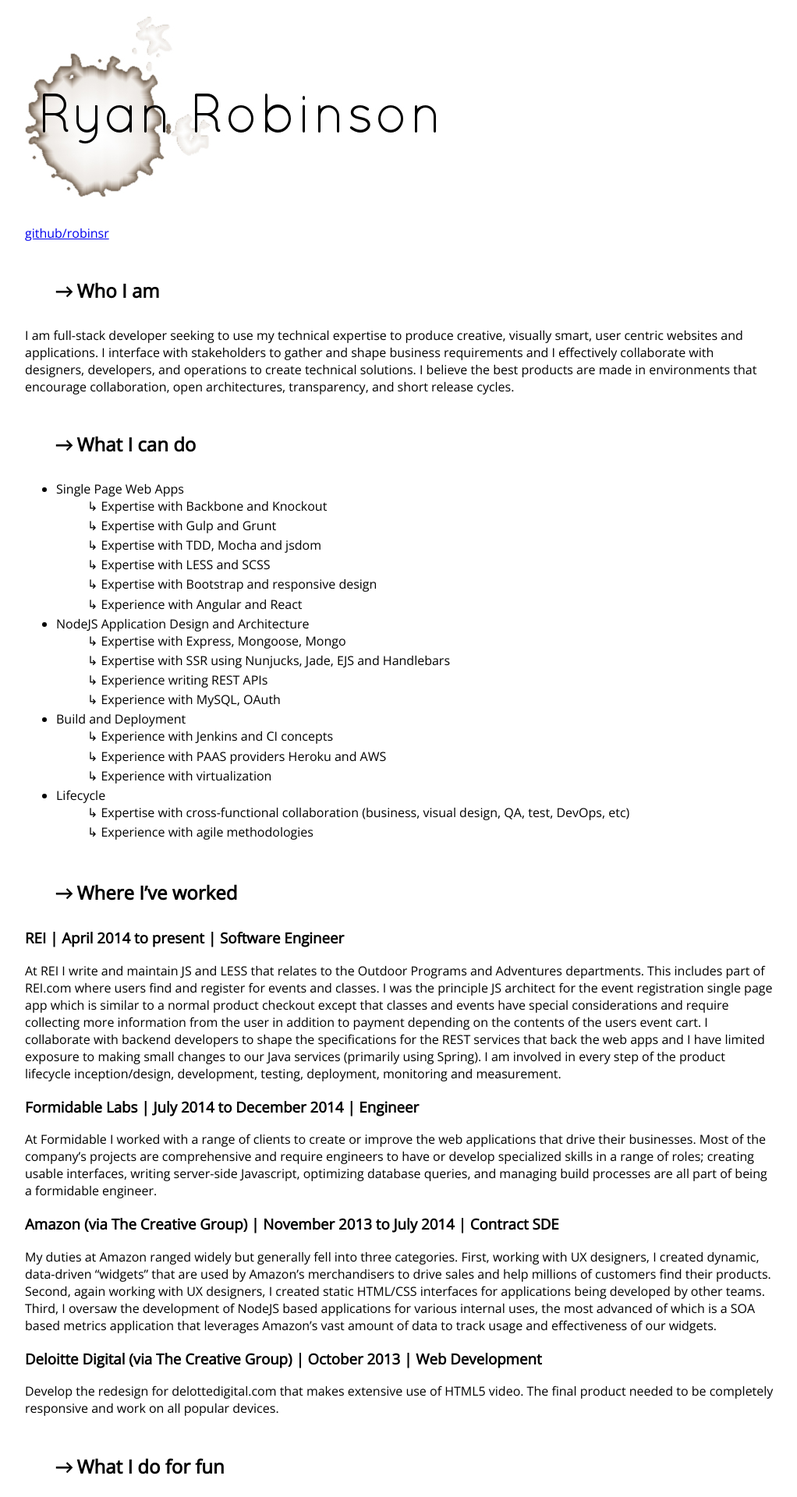
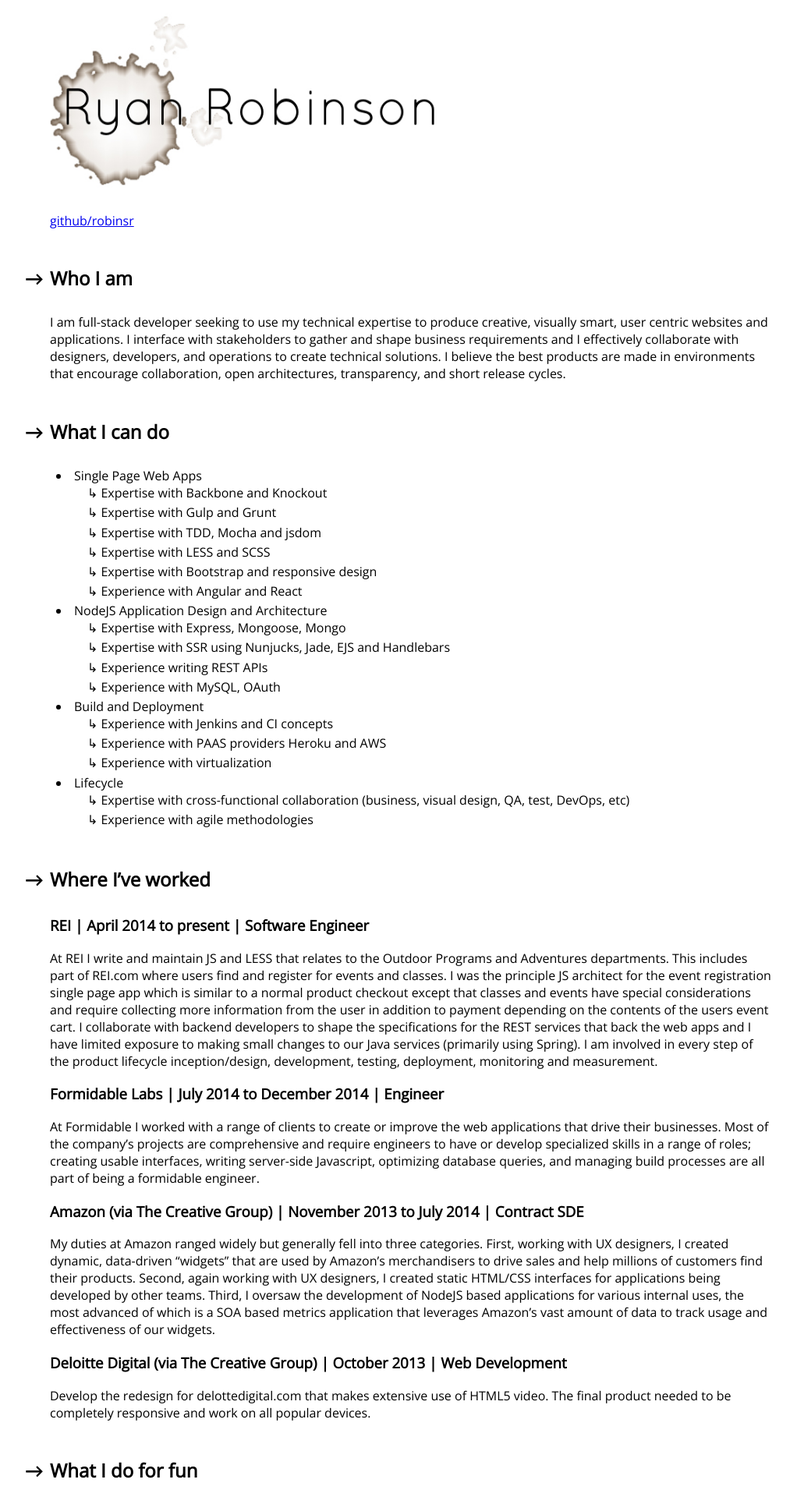
Before and after one commit to robinsr/robinsr.github.io, a Jekyll site: the page built from resume/index.md, in a window 1280 px wide. Shown: the top 1920 px of the page at 78% size, without its empty margins (128-1150 px from the left). Built offline with Jekyll 4.4.1, drawn with Linux system fonts in a browser that asks for light colours.

Commit message:
Added contact infomation and print styles

```diff
--- a/resume/index.md
+++ b/resume/index.md
@@ -53,15 +58,15 @@
 
 ## What I do for fun
 
-### Wato CMS | 2013 | HTML, CSS, NodeJS [Github](https://github.com/robinsr/WatoCMS_express)
+### Wato CMS | 2013 | HTML, CSS, NodeJS [Github](https://github.com/robinsr/WatoCMS_express, "Github")
 
 Wato is a NodeJS blog tool and is my first first packaged product (downloadable, installable, and run locally). Wato uses the Express framework as its MVC backend and MongoDB as its database. After installing the application a user can write articles, manage site organization through article categories, and manage users with differing permissions levels. [Demo](https://robinsr-wato.herokuapp.com/)
 
-### FantasySlackr | 2013 | NodeJS, MongoDB, OAuth1.0 [Github](https://github.com/robinsr/FantasySlackr)
+### FantasySlackr | 2013 | NodeJS, MongoDB, OAuth1.0 [Github](https://github.com/robinsr/FantasySlackr, "Github")
 
 FantasySlackr is a web-service that automates the management of user's Yahoo Fantasy Sports teams. Using the Yahoo API, FantasySlackr is able to read, store, and manipulate a user's lineups and transactions. This project presented numerous challenges including programming complex game logic and streamlining signed OAuth API calls. Deployed using Amazon EC2 with NGinX
 
-### TinyBudget | 2013 | HTML, CSS, KnockoutJS, Bootstrap, NodeJS, Redis [Github](https://github.com/robinsr/TinyBudget)
+### TinyBudget | 2013 | HTML, CSS, KnockoutJS, Bootstrap, NodeJS, Redis [Github](https://github.com/robinsr/TinyBudget, "Github")
 
 Two parts: Server & Client. Server stores user's expense items in Redis and serves them up in month blocks in JSON format. Server accepts a handful of API calls. Client application handles creating new users, login/logout, and working in the application itself. Items are store in a KnockoutJS observable array and filtered down by month and category. Deployed using Amazon EC2 with NGinX. [Demo & Tour](https://robinsr-tiny-budget.herokuapp.com)
 
--- a/stylesheets/resume.scss
+++ b/stylesheets/resume.scss
@@ -3,44 +3,83 @@
 /**
 * resume.scss
 */
+
+$left-padding: 32px;
+
 body {
     font-family: 'Open Sans', Calibri, sans-serif;
 }
+
 body > header {
     display: none;
 }
+
 article {
     max-width: 960px;
     margin: auto;
     padding: 0 20px;
 }
 
-h6 {
-    font-size: 60%;
+// header image
+img {
+    width: 100%;
+    max-width: 500px;
 }
 
+h1 {
+    display: none;
+    padding-left: $left-padding;
+
+    + ul {
+        display: none;
+        padding-left: $left-padding;
+        list-style-type: none;
+    }
+}
+
+// Section headings
 h2 {
     padding-top: 1.1em;
     padding-bottom: 0.4em;
     text-align: left;
-    padding-left: 1.6em;
-
 
     &:before {
         content: '\2192';
-        margin-right: 4px;
+        display: inline-block;
+        width: $left-padding;
     }
 }
-h3 a {
+
+// projects and experience
+h3 {
+    padding-left: $left-padding;
+
+    // project links
+    a {
         text-decoration: none;
         background-color: #000;
         color: #fff;
         font-size: 0.7647058823529411em;
         padding: 4px;
     }
+}
 
-li ul li {
+// disclaimer
+h6 {
+    font-size: 60%;
+}
+
+// text blocks and lists
+p {
+  padding-left: $left-padding;
+}
+
+li {
+    list-style-position: inside;
+
+    ul li {
         padding-bottom: 0.2em;
+        padding-left: 0;
         list-style-type: none;
 
         &:before {
@@ -48,9 +87,26 @@
             margin-right: 4px;
         }
     }
+}
 
 @media print {
     a[href]:after {
         content: " (" attr(href) ")";
     }
+
+    h3 a {
+        text-decoration: initial;
+        background-color: initial;
+        color: initial;
+        font-size: initial;
+        padding: initial;
     }
+
+    img {
+        display: none;
+    }
+
+    h1, h1 + ul {
+        display: block;
+    }
+}
```
Also changed, not shown: other parts of resume/index.md (+5 -0 lines). Lines whose indentation alone changed are shown as unchanged.
